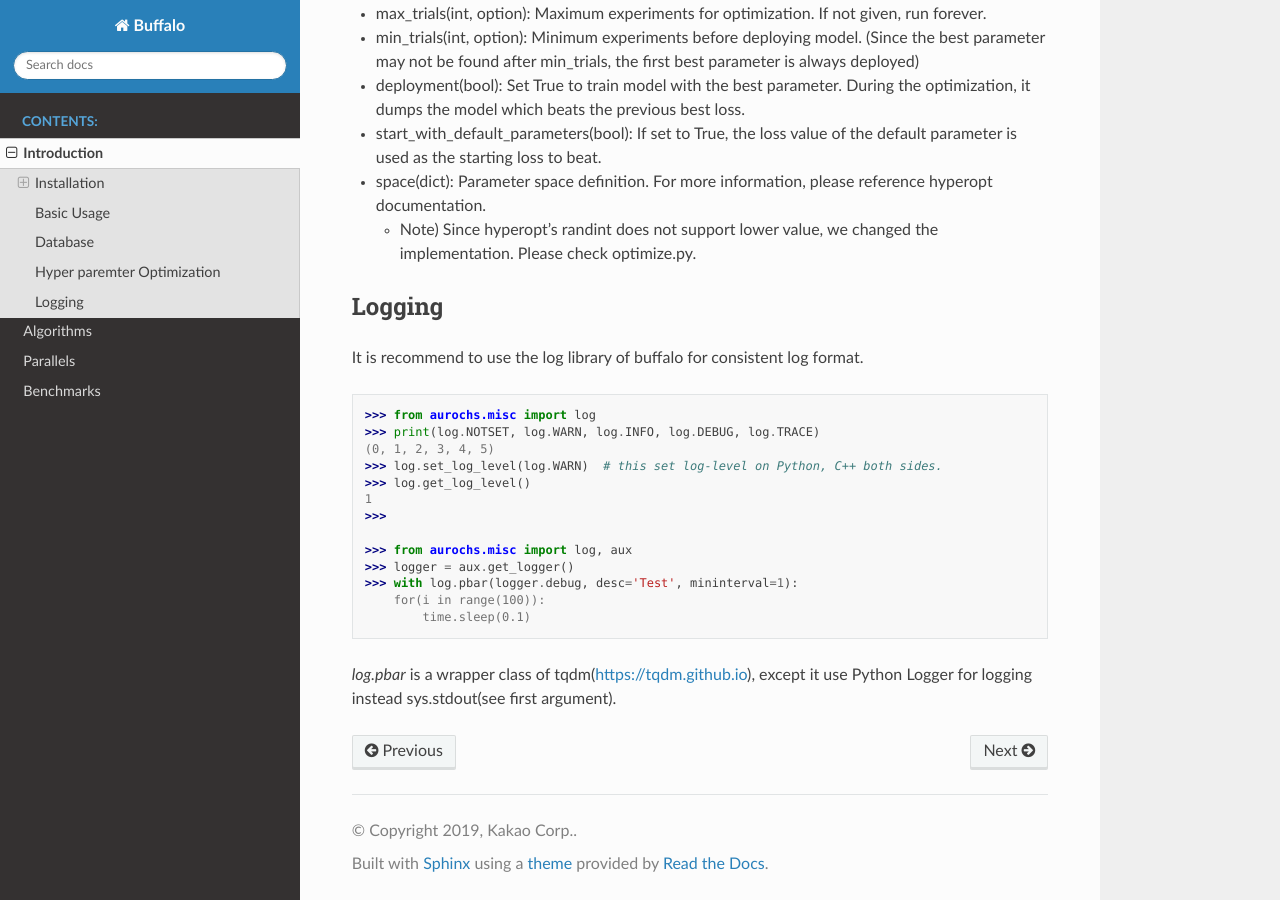
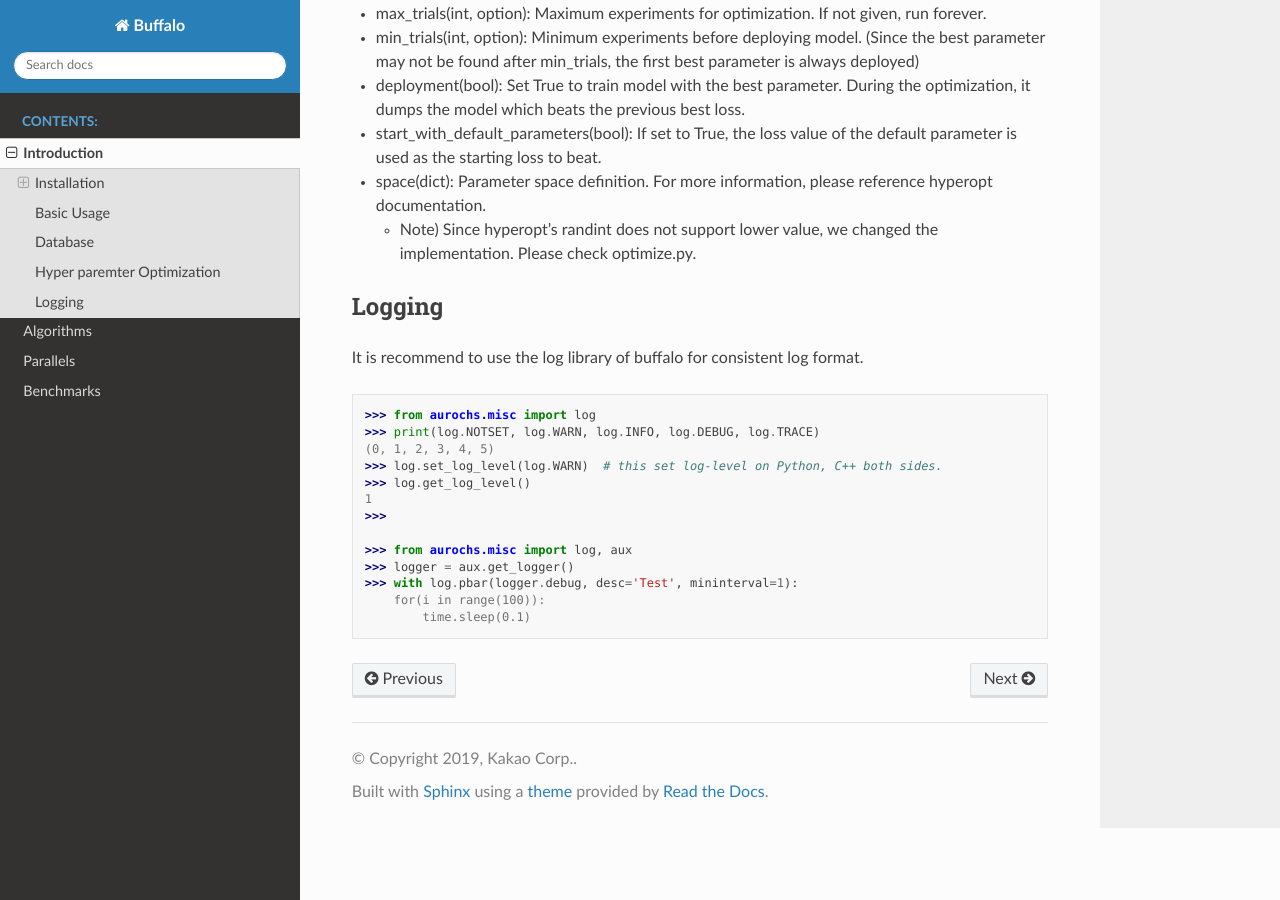
Before and after one commit to kakao/buffalo, a Sphinx documentation site: the page built from docs/intro.rst, in a window 1280 px wide and 900 px high, scrolled down 2453 px. Built offline with Sphinx 7.4.7 and the Read the Docs theme 2.0.0, drawn with Linux system fonts in a browser that asks for light colours.

Commit message:
update docs for log

```diff
--- a/docs/intro.rst
+++ b/docs/intro.rst
@@ -128,5 +128,3 @@ It is recommend to use the log library of buffalo for consistent log format.
     >>> with log.pbar(logger.debug, desc='Test', mininterval=1):
         for(i in range(100)):
             time.sleep(0.1)
-
-`log.pbar` is a wrapper class of tqdm(https://tqdm.github.io), except it use Python Logger for logging instead sys.stdout(see first argument).
```
